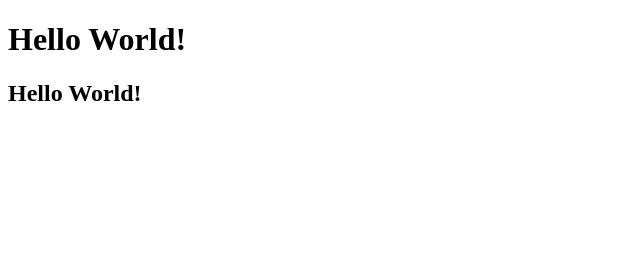
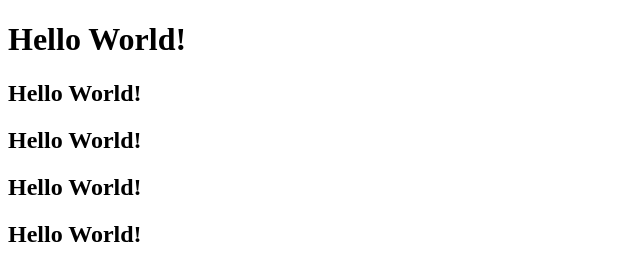
Before and after one commit to GeorgeKubik/project, a plain HTML site: page index.html in a window 1280 px wide. Shown: the whole page, without its empty margins (0-640 px from the left). Drawn offline with Linux system fonts and the light colour scheme.

Commit message:
get_all_header

```diff
--- a/index.html
+++ b/index.html
@@ -9,5 +9,8 @@
 <body>
     <h1>Hello World!</h1>
     <h2>Hello World!</h2>
+    <h2>Hello World!</h2>
+    <h2>Hello World!</h2>
+    <h2>Hello World!</h2>
 </body>
 </html>
```
